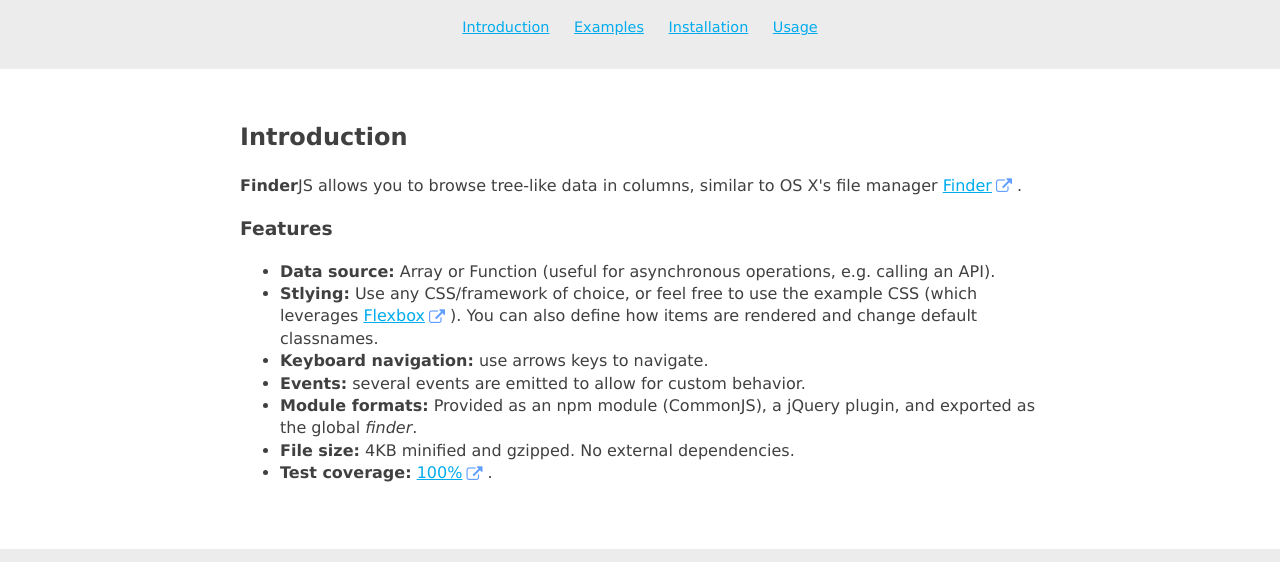
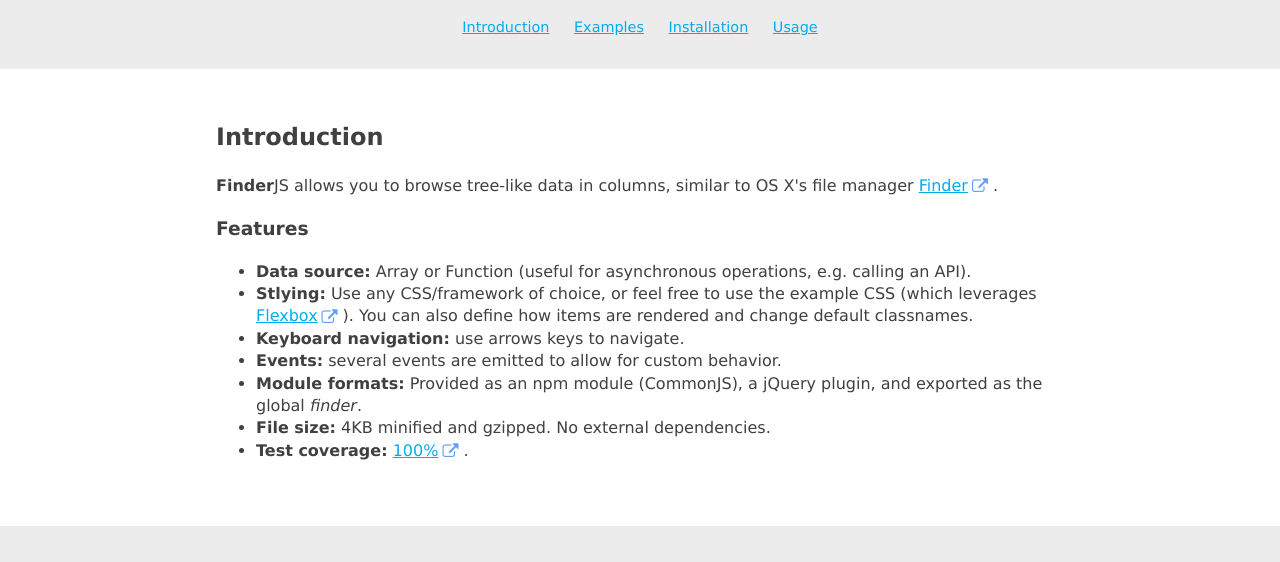
Before and after one commit to mynameistechno/finderjs, a website with bundled scripts: page index.html in a window 1280 px wide. Shown: the part 238-800 px from the top of the page. Built offline with nearby package versions, Linux system fonts and the light colour scheme.

Commit message:
Make sure 4 cols fit in container w/o scrollbars

```diff
--- a/example/site.css
+++ b/example/site.css
@@ -119,7 +119,7 @@
 
 .section-container {
   margin: 0 auto;
-  max-width: 50em;
+  max-width: 53em;
 }
 
 section .sub-title {
```
